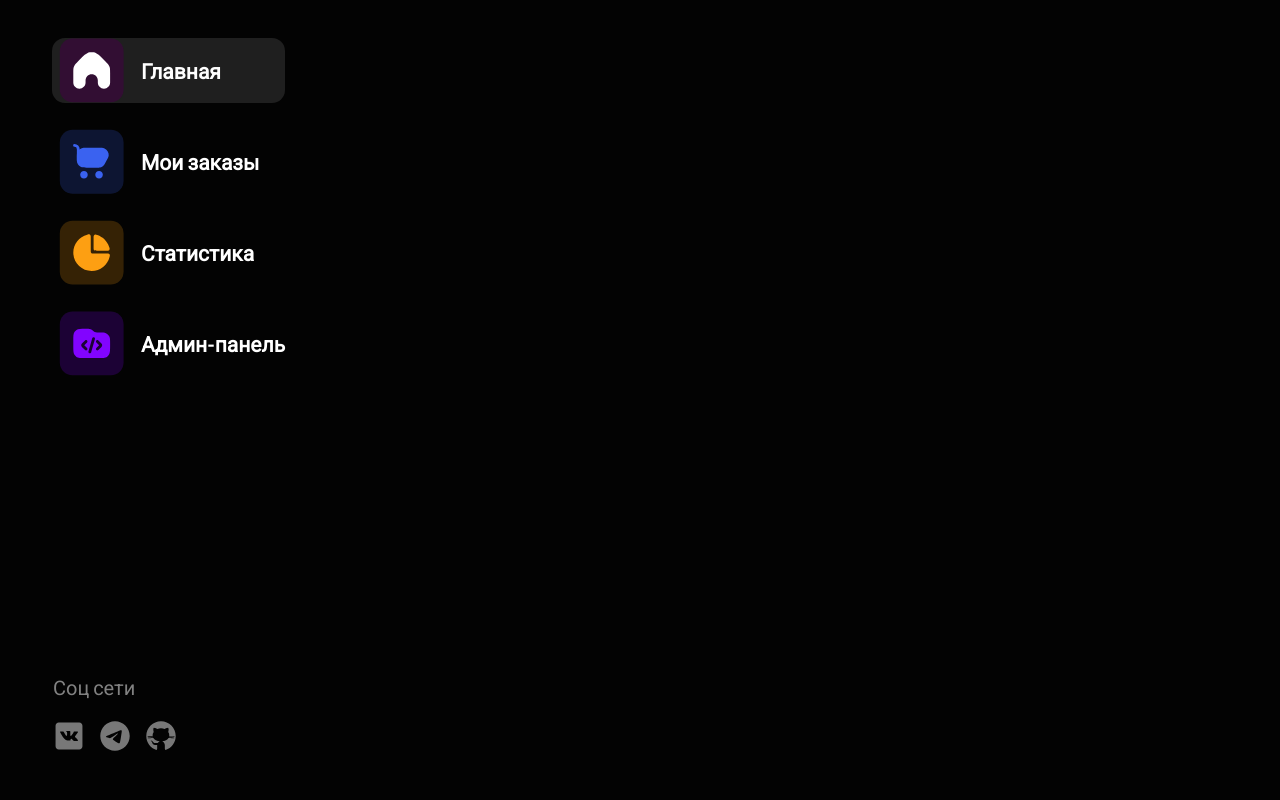
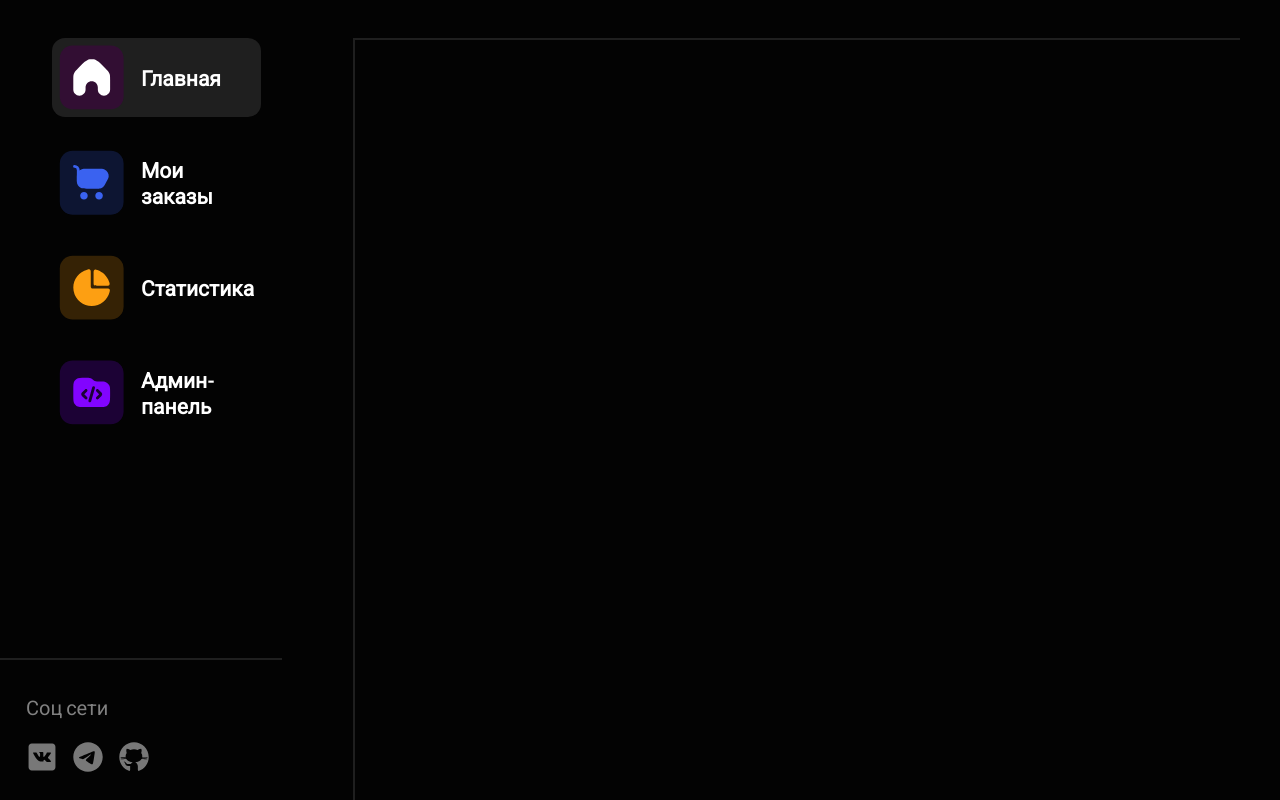
Before and after one commit to RolandSallaz/Shop, a React (Vite) app in the folder frontend/: page / in a window 1280 px wide. Shown: the top 800 px of the page. Built offline with nearby package versions, Linux system fonts and the light colour scheme.

Commit message:
added header and main

```diff
--- a/frontend/package.json
+++ b/frontend/package.json
@@ -19,6 +19,7 @@
   "devDependencies": {
     "@types/react": "^18.2.43",
     "@types/react-dom": "^18.2.17",
+    "@types/react-router-dom": "^5.3.3",
     "@typescript-eslint/eslint-plugin": "^6.14.0",
     "@typescript-eslint/parser": "^6.14.0",
     "@vitejs/plugin-react": "^4.2.1",
--- a/frontend/src/components/App.scss
+++ b/frontend/src/components/App.scss
@@ -1,5 +1,16 @@
-.main {
+@import "../variables";
+
+#root {
   min-height: 100vh;
   display: flex;
+}
 
+.main {
+  border-left: 2px solid $gray-color;
+  flex-grow: 1;
+  &-container {
+    display: flex;
+    flex-direction: column;
+    margin: 0 40px 0;
+  }
 }
--- a/frontend/src/components/App.tsx
+++ b/frontend/src/components/App.tsx
@@ -1,15 +1,24 @@
-import { useState } from 'react'
-import './App.scss'
+import {useState} from "react";
+import "./App.scss";
 import {Sidebar} from "./Sidebar";
+import {Header} from "./Header";
+import {Route, Routes} from "react-router-dom";
+import {Main} from "./Main";
 
 function App() {
-  const [count, setCount] = useState(0)
+    const [count, setCount] = useState(0);
 
-  return (
-    <main className={'main'}>
-      <Sidebar/>
-    </main>
-  )
+    return (
+        <>
+            <Sidebar/>
+            <div className={'main-container'}>
+                <Header/>
+                <Routes>
+                    <Route path={'/'} element={<Main/>}/>
+                </Routes>
+            </div>
+        </>
+    );
 }
 
-export default App
+export default App;
--- a/frontend/src/components/Footer.scss
+++ b/frontend/src/components/Footer.scss
@@ -1,12 +1,22 @@
+@import '../variables';
+
 .footer {
-  margin: 48px 53px 0;
+  border-top: 2px solid $gray-color;
   display: flex;
   flex-direction: column;
+  justify-items: center;
+  width: 90%;
+  height: 180px;
+  &__container {
+    display: flex;
+    flex-direction: column;
+    margin: 35px 26px 0;
+  }
 
   &__text {
-    margin-bottom: 20px;
     opacity: 0.5;
     font-size: 20px;
+    margin-bottom: 21px;
   }
 }
 
--- a/frontend/src/components/Footer.tsx
+++ b/frontend/src/components/Footer.tsx
@@ -6,12 +6,17 @@ import vk from '../assets/vk.svg';
 export function Footer() {
     return (
         <footer className={'footer'}>
-            <p className={'footer__text'}>Соц сети</p>
-            <ul className={'social__list'}>
-                <li className={'social__list__item'}><a target='_blank' href='https://vk.com/id117621940'><img alt={'vk image'} src={vk}></img></a></li>
-                <li className={'social__list__item'}><a target='_blank' href='https://t.me/RSallaz'><img alt={'tg image'} src={tg}></img></a></li>
-                <li className={'social__list__item'}><a target='_blank' href='https://github.com/RolandSallaz'><img alt={'gh image'} src={gh}></img></a></li>
-            </ul>
+            <div className={'footer__container'}>
+                <p className={'footer__text'}>Соц сети</p>
+                <ul className={'social__list'}>
+                    <li className={'social__list__item'}><a target='_blank' href='https://vk.com/id117621940'><img
+                        alt={'vk image'} src={vk}></img></a></li>
+                    <li className={'social__list__item'}><a target='_blank' href='https://t.me/RSallaz'><img
+                        alt={'tg image'} src={tg}></img></a></li>
+                    <li className={'social__list__item'}><a target='_blank' href='https://github.com/RolandSallaz'><img
+                        alt={'gh image'} src={gh}></img></a></li>
+                </ul>
+            </div>
         </footer>
     );
 };
--- /dev/null
+++ b/frontend/src/components/Header.scss
@@ -0,0 +1,6 @@
+@import "../variables";
+
+.header {
+  width: 100%;
+  border-bottom: 2px solid $gray-color;
+}
--- /dev/null
+++ b/frontend/src/components/Header.tsx
@@ -0,0 +1,12 @@
+import './Header.scss';
+type Props = {
+
+};
+
+export function Header(props: Props) {
+    return (
+        <header className={'header'}>
+
+        </header>
+    );
+};
--- /dev/null
+++ b/frontend/src/components/Main.scss
@@ -0,0 +1,11 @@
+.test {
+  width: 432px;
+  height: 296px;
+}
+
+.main {
+  display: flex;
+  flex-wrap: wrap;
+  gap:36px;
+
+}
--- /dev/null
+++ b/frontend/src/components/Main.tsx
@@ -0,0 +1,17 @@
+import './Main.scss';
+type Props = {
+
+};
+
+export function Main(props: Props) {
+    return (
+        <main className={'main'}>
+            <div className={'test'}></div>
+            <div className={'test'}></div>
+            <div className={'test'}></div>
+            <div className={'test'}></div>
+            <div className={'test'}></div>
+            <div className={'test'}></div>
+        </main>
+    );
+};
--- a/frontend/src/components/Sidebar.scss
+++ b/frontend/src/components/Sidebar.scss
@@ -1,14 +1,18 @@
+@import '../variables';
+
 .sidebar {
   max-width: 460px;
-  flex-grow: 1;
   display: flex;
   flex-direction: column;
   gap: 26px;
+  flex-grow: 1;
 }
 
 .leftSide-container {
-  margin: 38px 0 48px;
   display: flex;
   flex-direction: column;
+  position: -webkit-sticky;
   position: sticky;
+  top: 38px;
+  height: 100vh;
 }
--- a/frontend/src/components/Sidelink.scss
+++ b/frontend/src/components/Sidelink.scss
@@ -7,11 +7,12 @@
   gap:17px;
   text-decoration: none;
   border-radius: 13px;
+  padding: 7px;
+
   &__image {
     width: 65px;
     height: 65px;
     border-radius: 13px;
-    margin-left: 7px;
   }
   &__text {
     font-size: 21px;
--- a/frontend/src/index.scss
+++ b/frontend/src/index.scss
@@ -2,7 +2,6 @@
 *::before,
 *::after {
   box-sizing: border-box;
-
 }
 
 body {
@@ -11,7 +10,8 @@ body {
   min-width: 320px;
   background-color: #030303;
   color: white;
-  font-family: 'Poppins','Lato', 'Roboto', sans-serif;
+  font-family: "Poppins", "Lato", "Roboto", sans-serif;
+  margin-top:38px;
 }
 
 h1,
```
Also changed, not shown: 1 other file (tests, documents, lock files or other folders).
